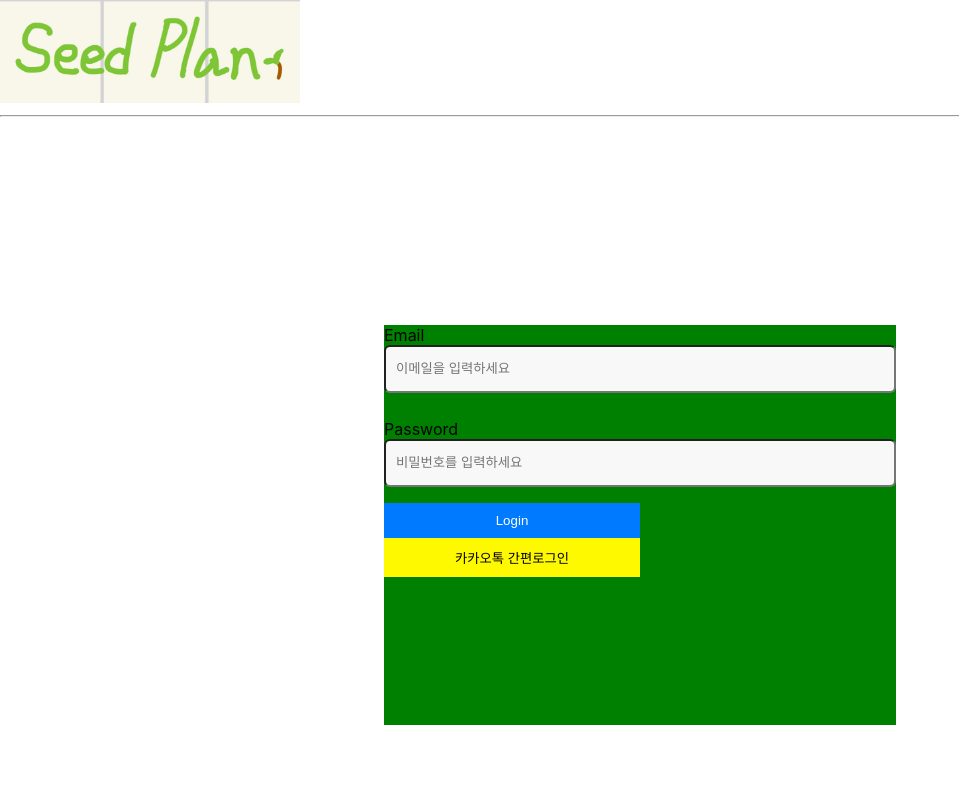
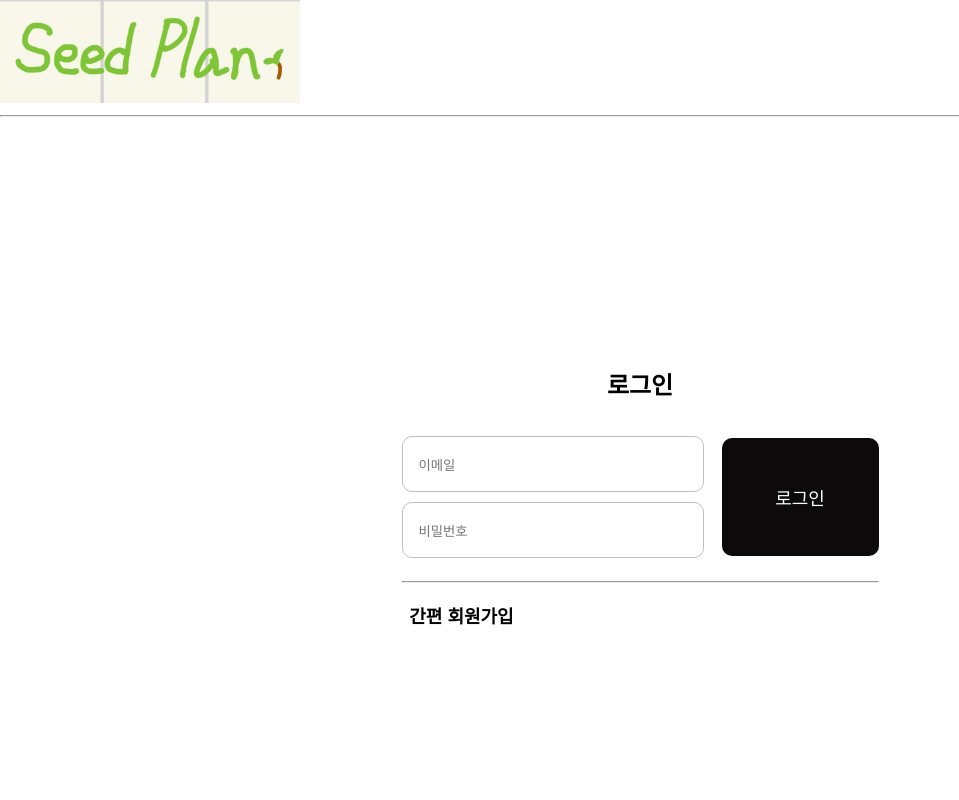
Before and after one commit to EunheaSong/seed-planner-view, a React (Create React App) app: page / in a window 1280 px wide. Shown: the top 800 px of the page, without its empty margins (0-959 px from the left). Built offline with nearby package versions, Linux system fonts and the light colour scheme.

Commit message:
[ADD] axios & login_api

```diff
--- a/package.json
+++ b/package.json
@@ -6,6 +6,7 @@
     "@testing-library/jest-dom": "^5.17.0",
     "@testing-library/react": "^13.4.0",
     "@testing-library/user-event": "^13.5.0",
+    "axios": "^1.6.7",
     "bootstrap": "^5.3.3",
     "react": "^18.2.0",
     "react-dom": "^18.2.0",
--- /dev/null
+++ b/src/api/Token.js
@@ -0,0 +1,23 @@
+const getToken = () => {
+    const token = localStorage.getItem("token");
+
+    if (token) {
+        return token;
+    } else {
+        return null;
+    }
+};
+
+const setToken = (token) => {
+    if (!token) {
+        return false;
+    }
+    localStorage.setItem("token", token);
+    console.log(token)
+};
+
+const delToken = () => {
+    localStorage.removeItem("token");
+};
+
+export { getToken, setToken, delToken };
--- /dev/null
+++ b/src/api/axios.js
@@ -0,0 +1,13 @@
+import axios from 'axios';
+
+//TODO : 왜 적용이 안됄까..
+const instance = axios.create({
+    baseURL: 'http://localhost:8080', // 기본 URL 설정
+    timeout: 10000, // 타임아웃 설정
+    headers: {
+        'Content-Type': 'application/json',// 기본 헤더 설정
+        'Authorization': {}
+    }
+});
+
+export default instance;
--- /dev/null
+++ b/src/api/member/auth.js
@@ -0,0 +1,23 @@
+import axios from 'axios';
+import { setToken } from "../Token";
+// import axiosInstance from "../axios";
+
+export const auth = (email, password) => {
+    axios.post('http://localhost:8080/member/sign-in', {
+        email: email,
+        password: password,
+    })
+        .then(response => {
+            // response
+            const token = response.headers.getAuthorization()
+            console.log(token)
+            setToken(token)
+            console.log("성공인가?")
+        }).catch(error => {
+        // 오류발생시 실행
+        console.log("오류인가?")
+    }).then(() => {
+        // 항상 실행
+        console.log("항상 실행이건 뭔가? 여긴 뭘 해주면 좋을꼬?")
+    });
+}
--- /dev/null
+++ b/src/component/CreateMember.js
@@ -0,0 +1,81 @@
+import React, { useState } from "react";
+import { LoginContainer, LoginBox } from '../style/member/LoginStyle';
+// import { useDispatch } from "react-redux";
+// import { actionCreators as userActions } from "../redux/modules/user";
+// import { history } from "../redux/configureStore";
+// import Kakao from "../src_assets/kakao.png"
+import { auth } from '../api/member/auth';
+
+export default function CreateMember() {
+    // const dispatch = useDispatch();
+
+    const [email, setId] = useState("");
+    const [password, setPwd] = useState("");
+    // const info = {
+    //     email : email,
+    //     password: password
+    // }
+
+    const handleLogin = () => {
+        auth(email, password)
+    }
+    return (
+        <React.Fragment>
+            <LoginContainer>
+                <form>
+                    <center>
+                        <h2>로그인</h2>
+                        <div id="buttonBox">
+                            <LoginBox>
+                                <div id="box">
+                                    <input
+                                        onChange={(e) => {
+                                            setId(e.target.value);
+                                        }}
+                                        maxLength="30"
+                                        placeholder="이메일"
+                                        value={email}
+                                    ></input>
+
+                                    <input
+                                        onChange={(e) => {
+                                            setPwd(e.target.value);
+                                        }}
+                                        placeholder="비밀번호"
+                                        maxLength="25"
+                                        value={password}
+                                        type="password"
+                                        // onKeyDown={handleEvent}
+                                    ></input>
+                                </div>
+                            </LoginBox>
+                            <button
+                                disabled={email === "" || password === ""}
+                                id="loginbtn"
+                                onClick={handleLogin}
+                                type="button"
+                            >
+                                로그인
+                            </button>
+                        </div>
+                        <hr/>
+                        {/*<img*/}
+                        {/*    src={Kakao}*/}
+                        {/*    alt="kakao"*/}
+                        {/*    onClick={kakaoLogin}*/}
+                        {/*/>*/}
+                        <button
+                            id="signupbtn"
+                            onClick={() => {
+                                // history.push("/SignUp");
+                            }}
+                            type="button"
+                        >
+                            간편 회원가입
+                        </button>
+                    </center>
+                </form>
+            </LoginContainer>
+        </React.Fragment>
+    );
+};
--- a/src/index.js
+++ b/src/index.js
@@ -7,12 +7,14 @@ import Footer from './layout/Footer';
 
 import reportWebVitals from './reportWebVitals';
 import Login from "./page/Login";
+import CreateMember from "./component/CreateMember";
 
 const root = ReactDOM.createRoot(document.getElementById('root'));
 root.render(
   <React.StrictMode>
       <Header />
-      <Login />
+      <CreateMember />
+      {/*<Login />*/}
       <Footer />
   </React.StrictMode>
 );
--- /dev/null
+++ b/src/style/member/LoginStyle.js
@@ -0,0 +1,122 @@
+import styled from 'styled-components';
+
+export const LoginContainer = styled.div`
+                       display: flex;
+align-items: center;
+flex-direction: row;
+flex-flow: row nowrap;
+justify-content: space-around;
+margin: 100px auto;
+border: 0px solid #c0c0c0;
+width: 464px;
+height: 537px;
+font-size: 16px;
+border-radius: 10px;
+padding: 0px 50px 10px 37px;
+//font-family: "Pretendard";
+font-style: normal;
+
+#loginbtn {
+    background: #0C0A0A;
+    color: #FFFFFF;
+    border-radius: 10px;
+    cursor: pointer;
+
+    :disabled {
+        background: #F4F4F4;
+        color: #8E8E8E;
+        border: 1px solid #E4E4E4;
+        cursor: auto;
+    }
+}
+
+
+button {
+//font-family: "Pretendard";
+    font-style: normal;
+    font-size: 18px;
+    border: 0px;
+    border-radius: 10px;
+    cursor: pointer;
+}
+
+#buttonBox {
+    display: flex;
+    flex-direction: row;
+    align-items: center;
+    justify-content: space-around;
+    padding-bottom: 15px;
+    padding-top: 5px;
+}
+
+#loginbtn {
+    margin-left: 70px;
+    box-shadow: none;
+    width: 157px;
+    height: 118px;
+    background-color: #0c0a0a;
+    margin-top: 10px;
+    color: white;
+//font-family: "Pretendard";
+    font-style: normal;
+
+    :hover {
+        transform: scale(0.99);
+    }
+}
+
+/* #kakaobtn {
+  box-shadow: none;
+  border: 0px;
+  width: 464px;
+  height: 60px;
+  background-color: #fae44d;
+  margin-top: 5px;
+  color: #212127;
+  font-family: "Pretendard";
+  font-style: normal;
+  font-weight: 600;
+} */
+
+img {
+    margin-top: 5px;
+    width: 464px;
+    :hover {
+        transform: scale(0.99);
+        cursor: pointer;
+    }
+}
+
+#signupbtn {
+    float: left;
+    width: 120px;
+    height: 24px;
+    background-color: #fff;
+    margin-top: 10px;
+//font-family: "Pretendard";
+    font-style: normal;
+    font-weight: 600;
+
+    :hover {
+        transform: scale(0.99);
+    }
+}
+`;
+
+export const LoginBox = styled.div`
+                 border-radius: 10px;
+width: 250px;
+
+#box {
+    input {
+        border: 1px solid #c0c0c0;
+        border-radius: 10px;
+        width: 282px;
+        height: 48px;
+        margin-top: 10px;
+        padding-top: 5px;
+        padding-left: 16px;
+        margin-right: 20px;
+    }
+}
+`;
```
Also changed, not shown: 1 other file (tests, documents, lock files or other folders).
